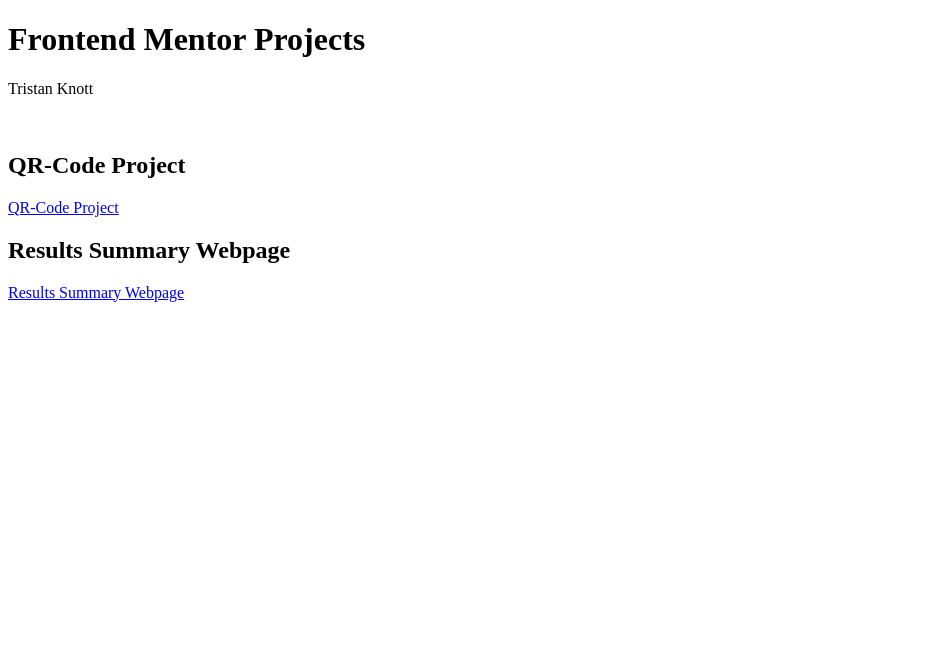
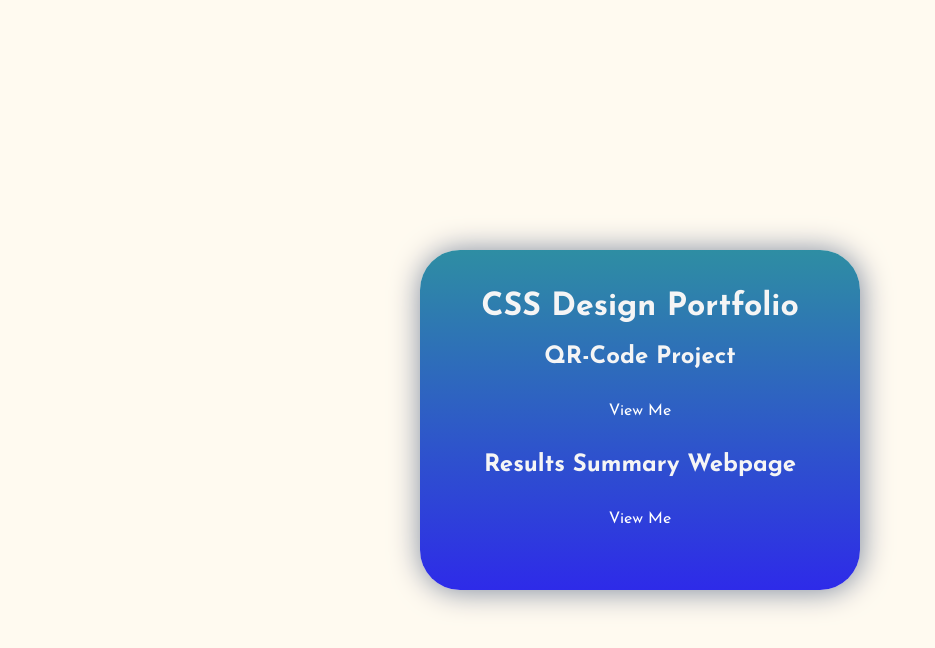
Before and after one commit to QuintsGuy/Frontend-Mentor, a plain HTML site: page index.html in a window 1280 px wide. Shown: the whole page, without its empty margins (0-935 px from the left). Drawn offline with Linux system fonts and the light colour scheme.

Commit message:
styled css projects better

```diff
--- a/Jihn Website/style.css
+++ b/Jihn Website/style.css
@@ -7,8 +7,30 @@
 body {
     height: 100vh;
     width: 1440px;
+    color: #ebb790;
 }
 
 #header {
-    background-image: url(images/);
+    height: 653px;
 }
+
+#title-banner {
+    background-color: #3A3847;
+    display: flex;
+    height: 90px;
+    font-size: 32px;
+}
+
+#accounts {
+    ;
+}
+
+#title-banner button {
+    background-color: bisque;
+}
+
+
+
+@media (max-width: 375px) {
+
+}
--- a/index.html
+++ b/index.html
@@ -4,21 +4,29 @@
     <meta charset="UTF-8">
     <meta http-equiv="X-UA-Compatible" content="IE=edge">
     <meta name="viewport" content="width=device-width, initial-scale=1.0">
-    <title>Frontend Mentor Projects</title>
+
+    <link rel="stylesheet" href="styles.css">
+    <link rel="preconnect" href="https://fonts.googleapis.com">
+    <link rel="preconnect" href="https://fonts.gstatic.com" crossorigin>
+    <link href="https://fonts.googleapis.com/css2?family=Josefin+Sans:ital,wght@0,200;0,400;0,700;1,200&family=Prompt:wght@300;400&display=swap" rel="stylesheet">
+
+    <script src="https://kit.fontawesome.com/5ab09dd57d.js" crossorigin="anonymous"></script>
+
+    <title>TKDev CSS Designs</title>
 </head>
 <body>
+    <div class="container">
         <div id="header">
-        <h1>Frontend Mentor Projects</h1>
-        <p>Tristan Knott</p>
-        <br>
+            <h1>CSS Design Portfolio</h1>
         </div>
         <div id="content">
             <h2>QR-Code Project</h2>
-        <a href="qr-code-component-main/index.html">QR-Code Project</a>
+            <a href="qr-code-component-main/index.html">View Me</a>
         </div>
         <div>
             <h2>Results Summary Webpage</h2>
-        <a href="results-summary-component-main/index.html">Results Summary Webpage</a>
+            <a href="results-summary-component-main/index.html">View Me</a>
+        </div>
     </div>
 </body>
 </html>
--- a/results-summary-component-main/data.json
+++ b/results-summary-component-main/data.js
@@ -1,4 +1,4 @@
-[
+var data=`[
   {
     "category": "Reaction",
     "score": 80,
@@ -19,4 +19,4 @@
     "score": 72,
     "icon": "./assets/images/icon-visual.svg"
   }
-]
+]`
--- a/results-summary-component-main/style.css
+++ b/results-summary-component-main/style.css
@@ -128,7 +128,7 @@ body {
         width: 650px;
         height: 465px;
         border-radius: 30px;
-        box-shadow: 1px 1px 30px #7b879d;
+        : box-shadow1px 1px 30px #7b879d;
         position: absolute;
         top: 50%;
         left: 50%;
--- /dev/null
+++ b/styles.css
@@ -0,0 +1,35 @@
+body {
+    margin: 0px;
+    padding: 0px;
+    background-color:floralwhite;
+    height: 100vh;
+}
+
+.container {
+    margin: auto;
+    margin-top: 250px;
+    width: 400px;
+    height: 300px;
+    padding: 20px;
+    background-image:linear-gradient(hsl(191, 56%, 41%), hsl(241, 81%, 54%));
+    border-radius: 40px;
+    text-align: center;
+    color: whitesmoke;
+    box-shadow: 1px 1px 30px #7b879d;
+    font-family: "Josefin Sans", sans-serif;
+}
+
+.container a:link, a:visited {
+    background-color: none;
+    border-radius: 20px;
+    color: white;
+    padding: 14px 25px;
+    text-align: center;
+    text-decoration: none;
+    display: inline-block;
+}
+
+.container a:hover, a:active {
+    background-color:rgba(192, 192, 192, 60%);
+    color: black;
+}
```
Also changed, not shown: Jihn Website/index.html (+1 -1 lines), results-summary-component-main/index.html (+4 -0 lines). Lines whose indentation alone changed are shown as unchanged.
